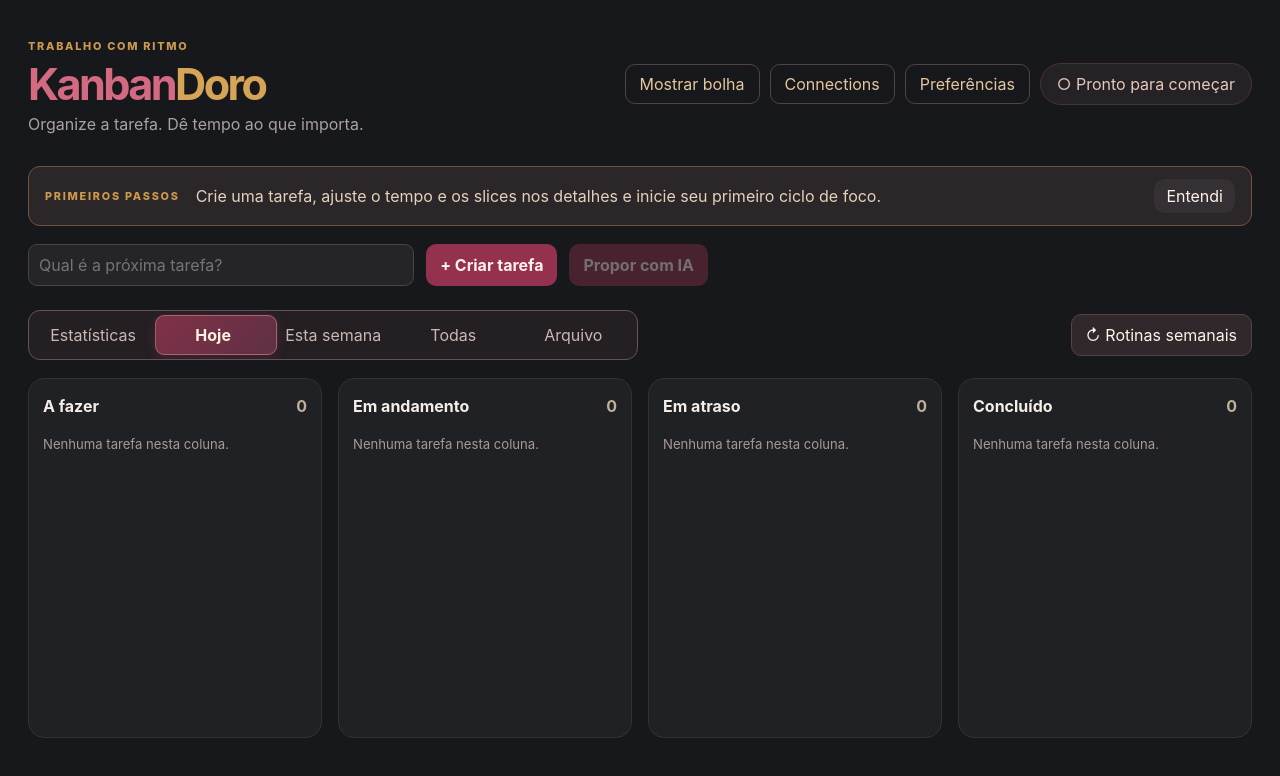
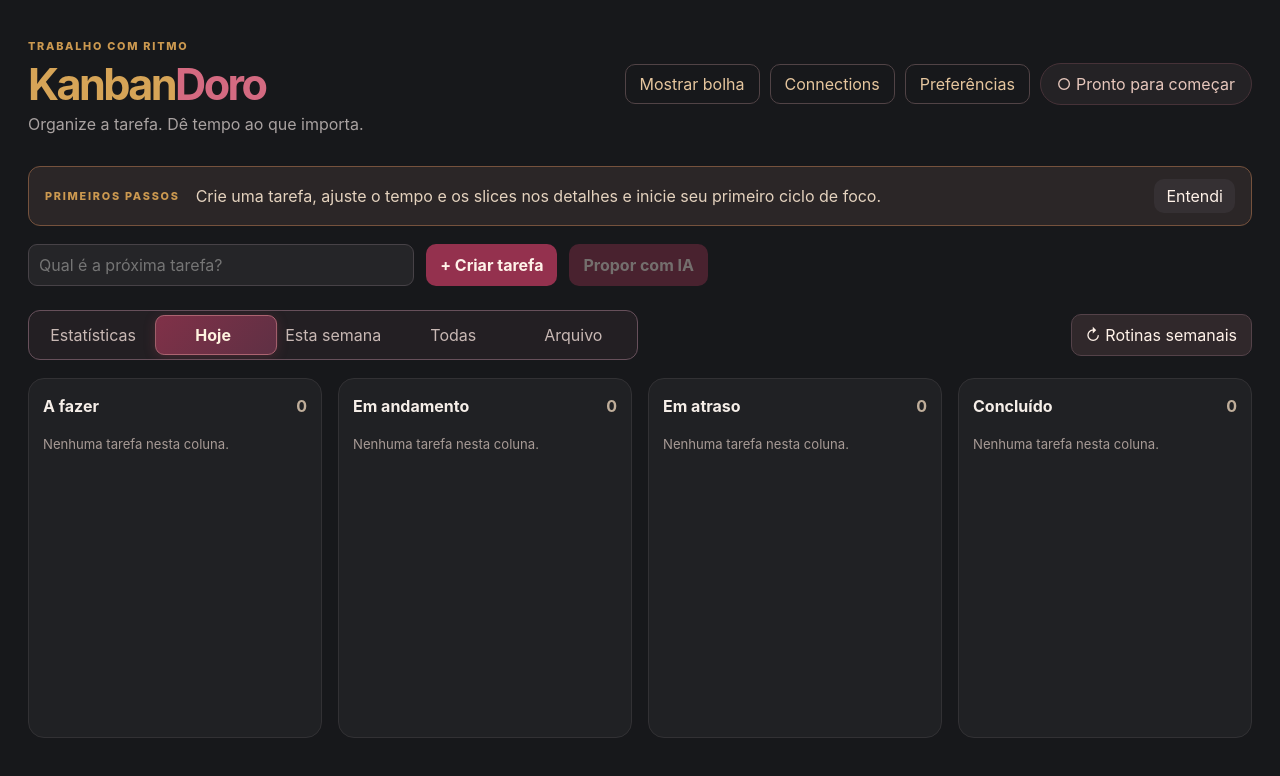
Before and after one commit to JanGustavo/KanbanDoro, a React (Vite) app: page / in a window 1280 px wide. Shown: the top 776 px of the page. Built offline with nearby package versions, Linux system fonts and the light colour scheme.

Commit message:
fix: make remote extension build explicit and adjust brand colors

```diff
--- a/package.json
+++ b/package.json
@@ -7,6 +7,7 @@
     "dev": "vite",
     "build": "tsc -b && vite build && vite build --config vite.content.config.ts && node scripts/configure-connections.mjs && node scripts/verify-build.mjs",
     "build:local": "node scripts/build-local.mjs",
+    "build:remote": "node scripts/build-local.mjs --remote",
     "test": "node scripts/test-background.mjs && node --experimental-strip-types scripts/test-schedule.mjs",
     "preview": "vite preview"
   },
--- a/scripts/build-local.mjs
+++ b/scripts/build-local.mjs
@@ -4,6 +4,7 @@ import { fileURLToPath } from 'node:url';
 
 const root = fileURLToPath(new URL('../', import.meta.url));
 const envPath = fileURLToPath(new URL('../backend/.env', import.meta.url));
+const remote = process.argv.includes('--remote');
 let clientId = process.env.KANBANDORO_GOOGLE_CLIENT_ID?.trim();
 if (!clientId && existsSync(envPath)) {
   const value = readFileSync(envPath, 'utf8').match(/^GOOGLE_CLIENT_ID\s*=\s*(.+)\s*$/m)?.[1]?.trim();
@@ -13,13 +14,15 @@ if (!clientId) {
   console.error('Falta GOOGLE_CLIENT_ID em backend/.env. Configure o cliente OAuth Web antes de compilar Connections.');
   process.exit(1);
 }
+const apiUrl = remote ? 'https://api.kanbandoro.jangustavo.me' : process.env.KANBANDORO_API_URL || 'http://127.0.0.1:8000';
+console.log(`Connections: compilando para ${apiUrl}.`);
 const result = spawnSync('npm', ['run', 'build'], {
   cwd: root,
   stdio: 'inherit',
   env: {
     ...process.env,
     KANBANDORO_GOOGLE_CLIENT_ID: clientId,
-    KANBANDORO_API_URL: process.env.KANBANDORO_API_URL || 'http://127.0.0.1:8000'
+    KANBANDORO_API_URL: apiUrl
   }
 });
 if (result.error) throw result.error;
--- a/scripts/configure-connections.mjs
+++ b/scripts/configure-connections.mjs
@@ -16,4 +16,4 @@ if (clientId) {
 }
 writeFileSync(manifestPath, `${JSON.stringify(manifest, null, 2)}\n`);
 writeFileSync('dist/connections-config.json', `${JSON.stringify({ clientId, apiUrl })}\n`);
-console.log(clientId ? 'Connections configuradas (cliente OAuth Web + API).' : 'Connections desabilitadas até configurar cliente OAuth Web e API.');
+console.log(clientId ? `Connections configuradas para ${apiUrl} (cliente OAuth Web + API).` : 'Connections desabilitadas até configurar cliente OAuth Web e API.');
--- a/src/style.css
+++ b/src/style.css
@@ -100,10 +100,10 @@ h1 {
 }
 
 h1 .brand-doro {
-  color: #d6a457;
+  color: #d46a81;
 }
 
-h1 .brand-kanban { color: #d46a81; }
+h1 .brand-kanban { color: #d6a457; }
 
 header p {
   margin: 0;
```
Also changed, not shown: 1 other file (tests, documents, lock files or other folders).
